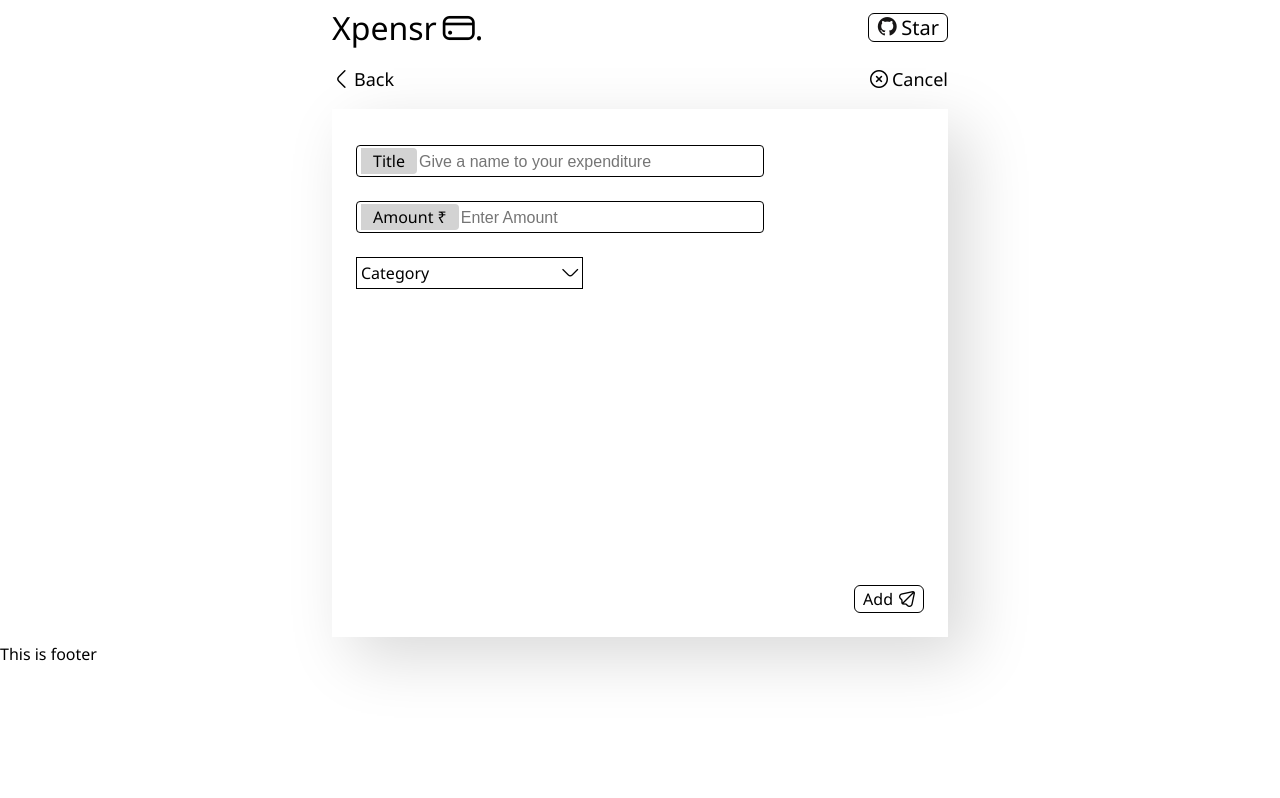
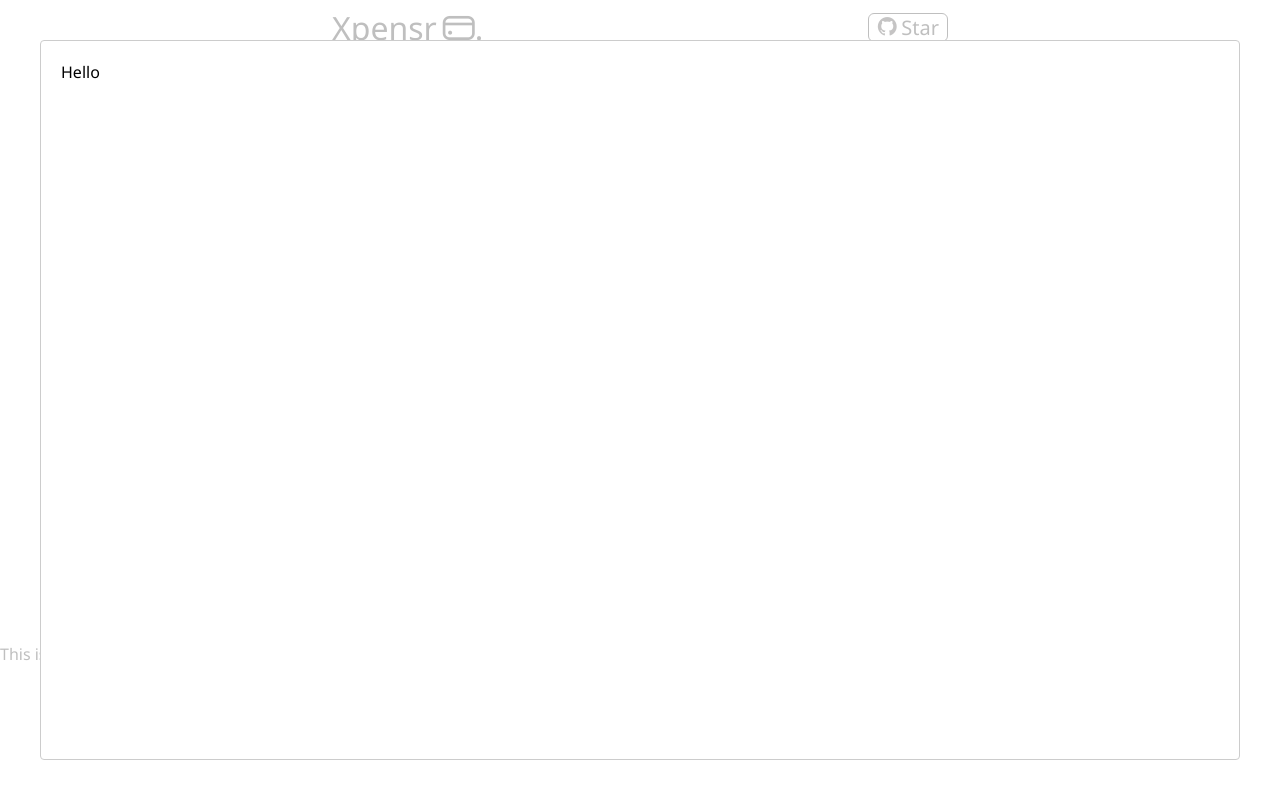
Before and after one commit to shuvamk-dev/Xpensr, a React (Create React App) app: page /add-expense in a window 1280 px wide. Built offline with nearby package versions, Linux system fonts and the light colour scheme.

Commit message:
Added modal

```diff
--- a/package.json
+++ b/package.json
@@ -9,6 +9,7 @@
     "moment": "^2.29.1",
     "react": "^17.0.2",
     "react-dom": "^17.0.2",
+    "react-modal": "^3.14.3",
     "react-redux": "^7.2.4",
     "react-router-dom": "^5.2.0",
     "react-scripts": "4.0.3",
--- a/src/components/add-form/index.js
+++ b/src/components/add-form/index.js
@@ -5,6 +5,7 @@ import "./add-form.css";
 import { toast, ToastContainer } from "react-toastify";
 import { useDispatch } from "react-redux";
 import { addExpense } from "../../redux/actions/expenses";
+import SuccessModal from "./success-modal";
 
 const AddForm = () => {
   const [categoryOpen, setCategoryOpen] = useState(false);
@@ -13,7 +14,7 @@ const AddForm = () => {
   const [amount, setAmount] = useState("");
   const [category, setCategory] = useState();
   const dispatch = useDispatch();
-
+  const [modalOpen, setModalOpen] = useState(true);
   const handleTitle = (e) => {
     setTitle(e.target.value);
   };
@@ -47,6 +48,7 @@ const AddForm = () => {
   };
   return (
     <div className="add-form">
+      <SuccessModal modalOpen={modalOpen} />
       <ToastContainer
         position="bottom-left"
         autoClose={1500}
--- /dev/null
+++ b/src/components/add-form/success-modal.js
@@ -0,0 +1,11 @@
+import React from "react";
+import Modal from "react-modal";
+const SuccessModal = ({ modalOpen, setModalOpen }) => {
+  return (
+    <Modal isOpen={modalOpen}>
+      <div>Hello</div>
+    </Modal>
+  );
+};
+
+export default SuccessModal;
```
Also changed, not shown: 1 other file (tests, documents, lock files or other folders).
